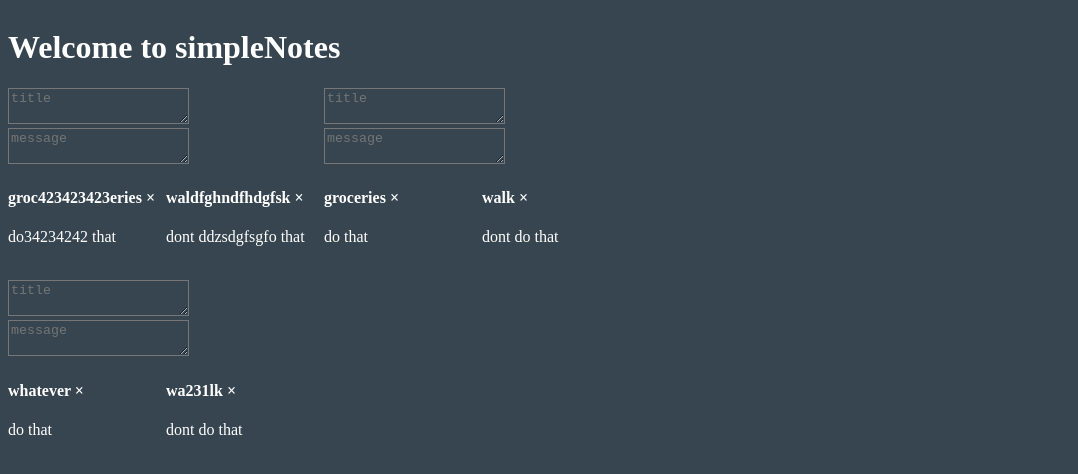
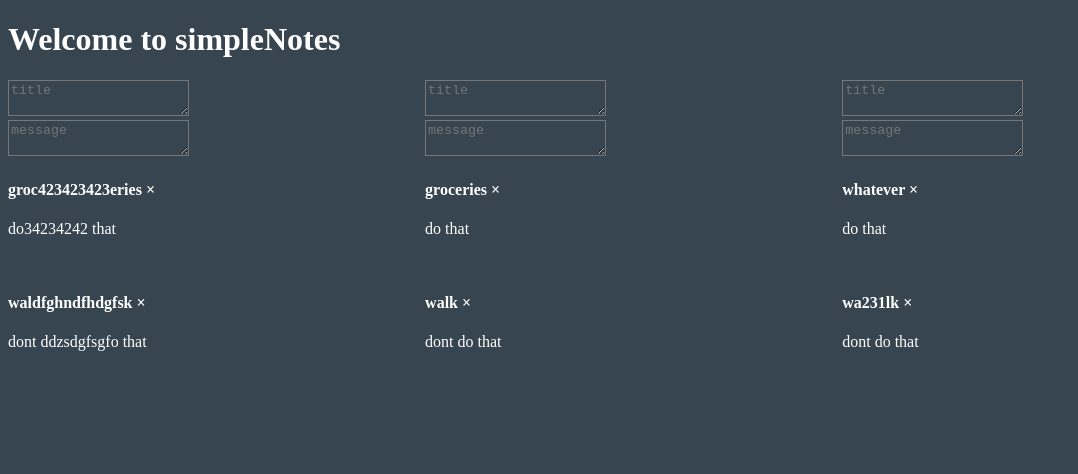
Before and after one commit to lsinisa/simplenotes, a Vue app: page / in a window 1280 px wide. Shown: the top 474 px of the page, without its empty margins (0-1078 px from the left). Built offline with nearby package versions, Linux system fonts and the light colour scheme.

Commit message:
minor fix

```diff
--- a/src/App.vue
+++ b/src/App.vue
@@ -1,9 +1,9 @@
 <template>
   <div id="app">
     <h1>Welcome to simpleNotes</h1>
-      <note0/>
-      <note1/>
-      <note2/>
+      <note0 class="notes"/>
+      <note1 class="notes"/>
+      <note2 class="notes"/>
   </div>
 </template>
 
@@ -26,8 +26,8 @@
   background: #36454f;
   color: #fff;
 }
-  div{
+  .notes{
     display: inline-block;
-    width: 50%;
+    width: 33%;
   }
 </style>
```
